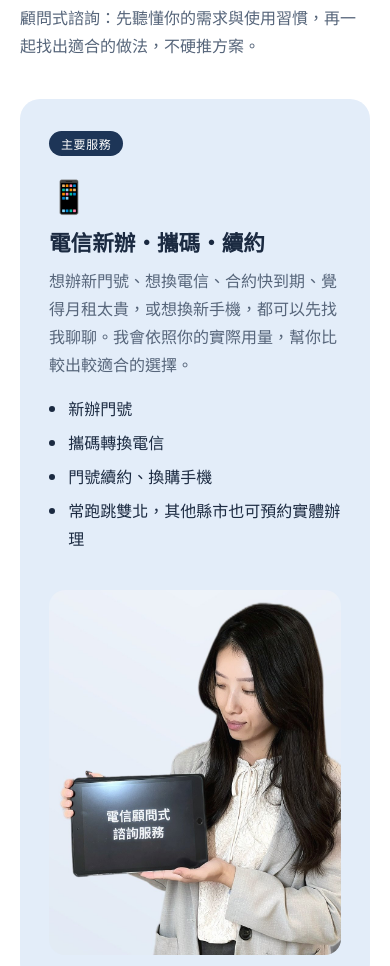
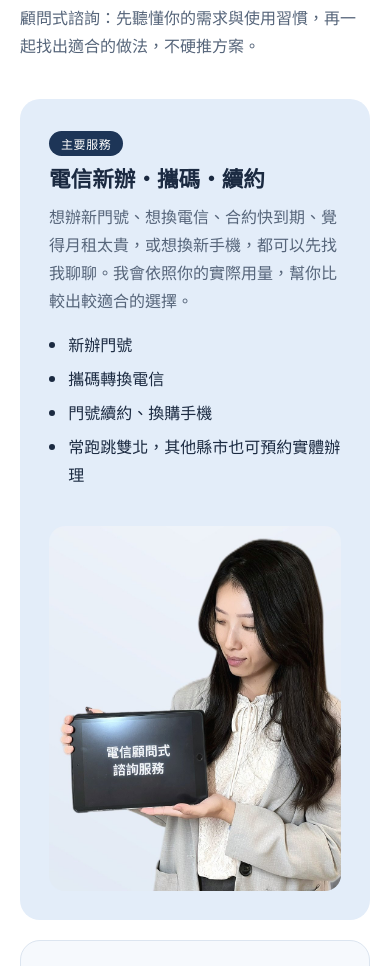
Before and after one commit to 1123junlin/chafairy, a plain HTML site: page index.html in a window 390 px wide. Shown: the part 4371-5337 px from the top of the page. Drawn offline with Linux system fonts and the light colour scheme.

Commit message:
Main service card: remove phone icon
Co-Authored-By: Claude Opus 5.5 <noreply@anthropic.com>
Claude-Session: https://claude.ai/code/session_01JAiqQkqjuFdidntcxi5Rha

```diff
--- a/index.html
+++ b/index.html
@@ -302,7 +302,6 @@ footer p{margin:4px 0}
         <div class="svc featured">
           <div>
             <span class="tag">主要服務</span>
-            <div class="icon">📱</div>
             <h3>電信新辦・攜碼・續約</h3>
             <p>想辦新門號、想換電信、合約快到期、覺得月租太貴，或想換新手機，都可以先找我聊聊。我會依照你的實際用量，幫你比較出較適合的選擇。</p>
           <ul>
```
